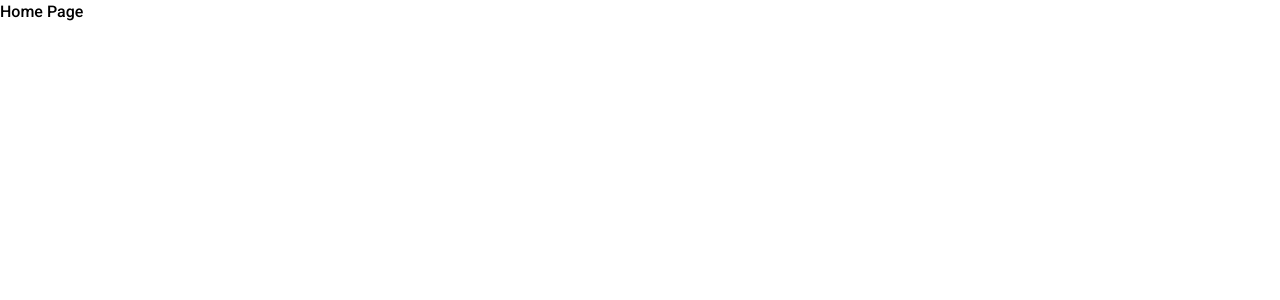
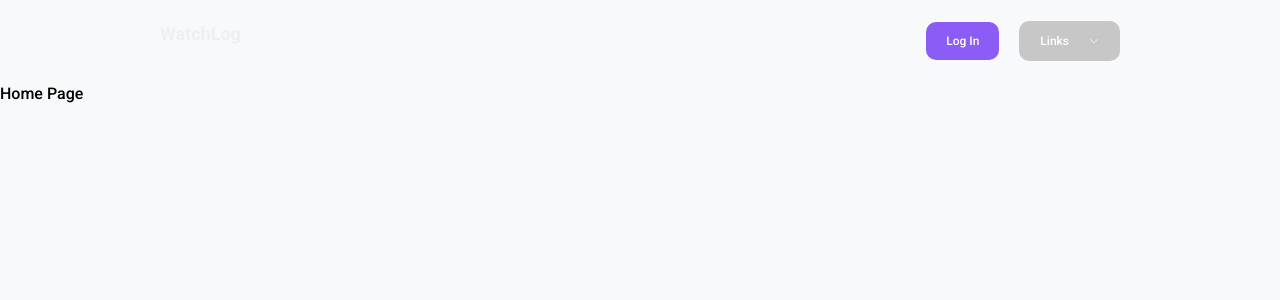
Before and after one commit to tasha-dev/watchlog, a Next.js app: page / in a window 1280 px wide. Shown: the top 300 px of the page. Built offline with nearby package versions, Linux system fonts and the light colour scheme.

Commit message:
mostly completed the header componebnt

```diff
--- a/app/layout.tsx
+++ b/app/layout.tsx
@@ -35,7 +35,7 @@ export default function RootLayout({children}:propsType):ReactNode {
   // Returning JSX
   return (
     <html>
-      <body className={`overflow-x-hidden ${RobotFont.className}`}>
+      <body className={`overflow-x-hidden ${RobotFont.className} bg-lightBg dark:bg-darkBg`}>
         {children}
       </body>
     </html>
--- a/app/page.tsx
+++ b/app/page.tsx
@@ -1,13 +1,14 @@
 // Codes by mahdi tasha
 // Importing part
+import PageComponent from "@/component/pageComponent";
 import { ReactNode } from "react";
 
 // Creating and exporting the home page as default
 export default function HomePage():ReactNode {
   // Returning JSX
   return (
-    <div>
+    <PageComponent>
       Home Page
-    </div>
+    </PageComponent>
   );
 }
--- /dev/null
+++ b/chunk/buttonComponent.tsx
@@ -0,0 +1,28 @@
+// Codes by mahdi tasha
+// Importing part
+import { ReactNode } from "react";
+import Link from "next/link";
+
+// Defining type of props
+interface propsType {
+  children: ReactNode;
+  link?: string;
+}
+
+// Creating and exporting button component as default
+export default function ButtonComponent({children, link = ''}:propsType):ReactNode {
+  // Conditional rendering
+  if (link === '') {
+    return (
+      <button className="px-[20px] py-[10px] rounded-[10px] font-normal text-[12px] text-white bg-violet-500 transition-all duration-500 hover:bg-violet-700">
+        {children}
+      </button>
+    );
+  } else {
+    return (
+      <Link href={link} className="px-[20px] py-[10px] rounded-[10px] font-normal text-[12px] text-white bg-violet-500 transition-all duration-500 hover:bg-violet-700">
+        {children}
+      </Link>
+    );
+  }
+}
--- /dev/null
+++ b/chunk/containerComponent.tsx
@@ -0,0 +1,26 @@
+// Codes by mahdi tasha
+// Importing part
+import { ReactNode } from "react";
+
+// Defining type of props
+interface propsType {
+  children: ReactNode;
+  size: 'large' | 'small';
+  className?: string;
+}
+
+// Creating and exporting the container component as default
+export default function ContainerComponent({children, size, className}:propsType):ReactNode {
+  // Returning JSX
+  return (
+    <div
+      className={
+        (size === 'large')
+          ? `max-w-[1000px] mx-auto p-[20px] ${(className) ? className : ''}`
+          : `max-w-[500px] mx-auto p-[20px] ${(className) ? className : ''}`
+      }
+    >
+      {children}
+    </div>
+  );
+}
--- /dev/null
+++ b/chunk/dropdown/dropdownComponent.tsx
@@ -0,0 +1,43 @@
+// Codes by mahdi tasha
+// Forcing nextJS to render this component as client side component
+'use client';
+
+// Importing part
+import { ReactNode , useState } from "react";
+import IconComponent from "@/chunk/iconComponent";
+
+// Defining type of props
+interface propsType {
+  title: string;
+  children: ReactNode;
+}
+
+// Creating and exporting the dropdown component as default
+export default function DropdownComponent({title, children}:propsType):ReactNode {
+  // Defining state of component
+  const [opened, setOpened] = useState(false);
+
+  // Returning JSX
+  return (
+    <div className="relative">
+      <button
+        onClick={() => {
+          (opened)
+            ? setOpened(false)
+            : setOpened(true);
+        }}
+        data-opened={opened}
+        className="px-[20px] transition-all duration-500 py-[10px] rounded-[10px] bg-black/20 flex items-center justify-between text-[12px] text-white border data-[opened='true']:border-violet-500 data-[opened='false']:border-transparent"
+      >
+        {title}
+        <i className="ml-[20px] tex-text-white"><IconComponent size={10} name="chev-down" /></i>
+      </button>
+      <div
+        data-opened={opened}
+        className="absolute top-[130%] transition-all duration-500 origin-top-right right-0 bg-black/20 py-[20px] rounded-[10px] backdrop-blur w-[220px] border border-violet-500 data-[opened='false']:scale-0 data-[opened='false']:opacity-0 data-[opened='true']:scale-100 data-[opened='true']:opacity-100"
+      >
+        {children}
+      </div>
+    </div>
+  );
+}
--- /dev/null
+++ b/chunk/iconComponent.tsx
@@ -0,0 +1,21 @@
+// Codes by mahdi tasha
+// Importing part
+import { ReactNode } from "react";
+
+// Defining and exporting type of props
+export interface propsType {
+  name: 'chev-down';
+  size: number;
+}
+
+// Creating and exporting icon component as default
+export default function IconComponent({name, size}:propsType):ReactNode {
+  // Conditional rendering
+  if (name === 'chev-down') {
+    return (
+      <svg xmlns="http://www.w3.org/2000/svg" width={size} height={size} fill="currentColor" viewBox="0 0 16 16">
+        <path fillRule="evenodd" d="M1.646 4.646a.5.5 0 0 1 .708 0L8 10.293l5.646-5.647a.5.5 0 0 1 .708.708l-6 6a.5.5 0 0 1-.708 0l-6-6a.5.5 0 0 1 0-.708"/>
+      </svg>
+    );
+  }
+}
--- /dev/null
+++ b/chunk/titleComponent.tsx
@@ -0,0 +1,43 @@
+// Codes by mahdi tasha
+// Importing part
+import { ReactNode } from "react";
+
+// Defining type of prop
+interface propsType {
+  tier: 1 | 2 | 3;
+  theme: 'light' | 'dark';
+  children: ReactNode;
+}
+
+// Creating and exporting the title component as default
+export default function TitleComponent({tier, theme, children}:propsType):ReactNode {
+  // Conditional rendering
+  if (tier === 1) {
+    return (
+      <h1
+        data-theme={theme}
+        className="lg:text-[18px] text-[14px] font-bold lg:mb-[15px] mb-[10px] data-[theme='light']:text-lightText data-[theme='dark']:text-darkText"
+      >
+        {children}
+      </h1>
+    );
+  } else if (tier === 2) {
+    return (
+      <h3
+        data-theme={theme}
+        className="lg:text-[14px] text-[12px] font-normal lg:mb-[10px] mb-[5px] data-[theme='light']:text-lightText data-[theme='dark']:text-darkText"
+      >
+        {children}
+      </h3>
+    );
+  } else {
+    return (
+      <h3
+        data-theme={theme}
+        className="lg:text-[12px] text-[10px] font-light lg:mb-[5px] mb-[2px] data-[theme='light']:text-lightText data-[theme='dark']:text-darkText"
+      >
+        {children}
+      </h3>
+    );
+  }
+}
--- /dev/null
+++ b/component/headerComponent.tsx
@@ -0,0 +1,25 @@
+// Codes by mahdi tasha
+// Importing part
+import { ReactNode } from "react";
+import ContainerComponent from "@/chunk/containerComponent";
+import TitleComponent from "@/chunk/titleComponent";
+import ButtonComponent from "@/chunk/buttonComponent";
+import DropdownComponent from "@/chunk/dropdown/dropdownComponent";
+
+// Creating and exporting header component as default
+export default function HeaderComponent():ReactNode {
+  // Returning JSX
+  return (
+    <header>
+      <ContainerComponent size="large" className="flex items-center justify-between gap-[20px]">
+        <TitleComponent tier={1} theme="dark">WatchLog</TitleComponent>
+        <div className="flex items-center justify-between gap-[20px]">
+          <ButtonComponent link="/login">Log In</ButtonComponent>
+          <DropdownComponent title="Links">
+            asdasd
+          </DropdownComponent>
+        </div>
+      </ContainerComponent>
+    </header>
+  );
+}
--- /dev/null
+++ b/component/pageComponent.tsx
@@ -0,0 +1,41 @@
+// Codes by mahdi tasha
+// Forcing nextJS to render this component as client side component
+'use client';
+
+// Importing part
+import { useRouter } from "next/navigation";
+import { ReactNode, useState } from "react";
+import HeaderComponent from "./headerComponent";
+
+// Defining type of props
+interface propsType {
+  children: ReactNode;
+  loginRequired?: boolean;
+}
+
+// Creating and exporting page component as default
+export default function PageComponent({loginRequired, children}:propsType):ReactNode {
+  // Defining states of the component
+  // TODO:Remove With Firebase Later
+  const [userLoggedIn, setUserLoggedIn] = useState<boolean>(false);
+
+  // Defining router
+  const router = useRouter();
+
+  // Defining inner function of jsx to show
+  function ReturnedElements():ReactNode {
+    // Returning JSX
+    return (
+      <div>
+        <HeaderComponent />
+        {children}
+      </div>
+    );
+  }
+
+  // Conditional rendering
+  if (loginRequired) {
+    if (userLoggedIn) {return <ReturnedElements />}
+    else {router.push('/login');}
+  } else {return <ReturnedElements />}
+}
--- a/tailwind.config.ts
+++ b/tailwind.config.ts
@@ -4,26 +4,22 @@ import type { Config } from "tailwindcss";
 
 // Defining configs of tailwindcss
 const config: Config = {
-  darkMode: 'class',
   content: [
     './app/*.{ts,tsx,js,jsx}',
     './app/**/*.{ts,tsx,js,jsx}',
     './component/*.{ts,tsx,js,jsx}',
-    './component/*.{ts,tsx,js,jsx}',
+    './component/**/*.{ts,tsx,js,jsx}',
     './chunk/*.{ts,tsx,js,jsx}',
-    './chunk/*.{ts,tsx,js,jsx}',
+    './chunk/**/*.{ts,tsx,js,jsx}',
   ],
   theme: {
     extend: {
       colors: {
-        primary: '#3498db',
-        secondary: '#2ecc71',
-
-        lightBG: '#F8F9FA',
+        lightBg: '#F8F9FA',
         lightText: '#333333',
         lightBorder: '#dcdcdc',
 
-        darkBG: '#2C3E50',
+        darkBg: '#2C3E50',
         darkText: '#ecf0f1',
         darkBorder: '#34495e'
       }
```
